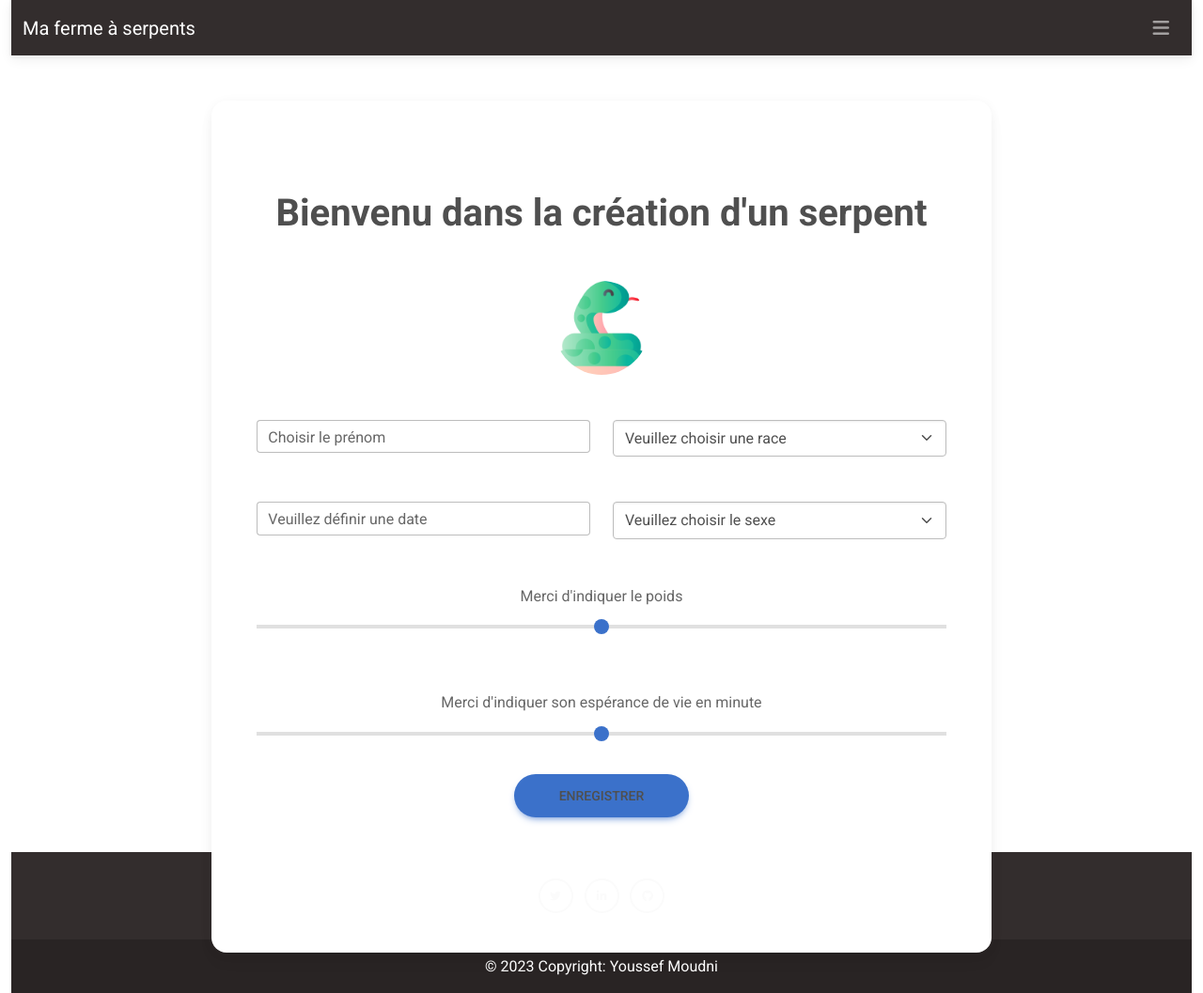
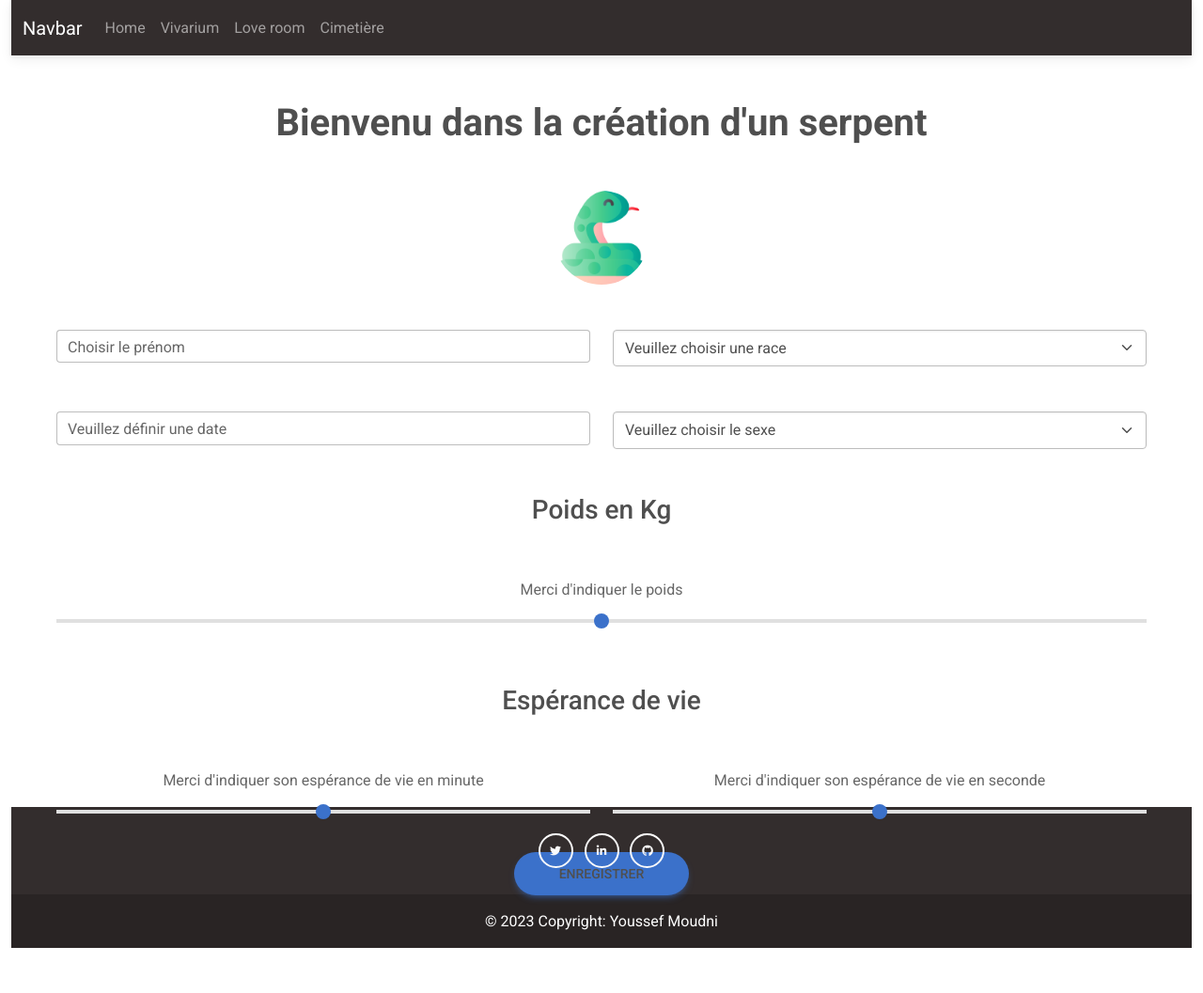
Before and after one commit to youssef67/site-serpents, a PHP site: page /index.php?page=updtSnake&id=new in a window 1280 px wide. Shown: the whole page at 94% size. After the commit the page ends 1009 px from the top, so only its background shows below. Run offline with PHP 8.4, Linux system fonts and the light colour scheme; data that the repository does not hold is empty; some libraries are stand-ins or nearby versions.

Commit message:
correction bugs et finalisation de la liste des serpents avec ajout des buttons

```diff
--- a/classes/Animal.php
+++ b/classes/Animal.php
@@ -8,7 +8,7 @@
 {
     public $conn;
     private $table = "Animal";
-    public $id = "";
+    private $id = "";
 
     public function __construct($myid = "vide")
     {
@@ -23,12 +23,16 @@
         return $this->conn->execRequest("SELECT * FROM `" . $this->table . "`");
     }
 
-    public function selectOne($col) {
+    public function get($col) {
         return $this->conn->select($this->table, $this->id, $col);
     }
 
     public function set($col, $value) {
         return $this->conn->update($this->table, $this->id, $col, $value);
+    }
+
+    public function deleteEntriesNull() {
+        $this->conn->deleteEntriesNull($this->table, "genre");
     }
 
     public function convertDureeVieEnString ($number) {
--- a/classes/Bdd.php
+++ b/classes/Bdd.php
@@ -42,7 +42,9 @@
     public function select($table, $id, $col) {
         $request = "SELECT `" . $col . "` FROM `" . $table . "` WHERE `id_" . $table . "` = " . $id;
         $res = $this->execRequest($request);
-        return stripslashes($res[0][0]);
+
+        $resStripSlashes = $res[0][$col] != null ? stripslashes($res[0][$col]) : $res[0][$col];
+        return $resStripSlashes;
     }
 
     public function delete($table, $id) {
@@ -50,4 +52,11 @@
         $this->conn->query($request);
     }
 
+    public function deleteEntriesNull($table, $col) {
+        $request = "DELETE FROM `" . $table . "` WHERE `" . $col . "` IS NULL";
+        $this->conn->query($request);
+    }
+
+
+
 }
--- a/components/header.php
+++ b/components/header.php
@@ -1,6 +1,6 @@
-<nav class="navbar navbar-dark bg-dark">
+<nav class="navbar navbar-expand-lg navbar-dark bg-dark">
     <div class="container-fluid">
-        <a class="navbar-brand" href="index.php">Ma ferme à serpents</a>
+        <a class="navbar-brand" href="#">Navbar</a>
         <button
                 class="navbar-toggler"
                 type="button"
@@ -15,13 +15,15 @@
         <div class="collapse navbar-collapse" id="navbarNav">
             <ul class="navbar-nav">
                 <li class="nav-item">
-                    <a class="nav-link active" aria-current="page" href="#">Menu 1</a>
+                    <a class="nav-link"  href="index.php">Home</a>
+                </li><li class="nav-item">
+                    <a class="nav-link" href="index.php?page=vivarium">Vivarium</a>
                 </li>
                 <li class="nav-item">
-                    <a class="nav-link" href="#">Menu 2</a>
+                    <a class="nav-link" href="index.php?page=loveRoom">Love room</a>
                 </li>
                 <li class="nav-item">
-                    <a class="nav-link" href="#">Menu 3</a>
+                    <a class="nav-link" href="index.php?page=cimetiere">Cimetière</a>
                 </li>
             </ul>
         </div>
--- a/index.php
+++ b/index.php
@@ -27,7 +27,7 @@
     if (file_exists($fileimport))
         include "$fileimport";
     else
-        echo "Page n'existe pas";
+        echo "Cette page n'existe pas";
 
 
     ?>
--- a/pages/updtSnake.php
+++ b/pages/updtSnake.php
@@ -7,7 +7,7 @@
 $conn = new \classes\Bdd();
 
 if(isset($_POST["sub_snake"])) {
-    //Créer un tableau avec les noms des images
+    //Créer un tableau avec les noms des fichiers d'images
     $dir = "img/snake-img";
     $fileList = [];
 
@@ -24,32 +24,36 @@
         var_dump("le dossier n'existe pas !");
     }
 
+    // Selection d'un nom de fichier dans le tableau + ajout en BDD
     $index = array_rand($fileList, 1);
     $s->set("path_img", $fileList[$index]);
 
+    //Calcul espérance de vie en secondes
+    $_POST["duree_vie"] = $_POST["duree_vie_minute"] * 60 + $_POST["duree_vie_seconde"];
+
+    unset($_POST["duree_vie_minute"]);
+    unset($_POST["duree_vie_seconde"]);
+
+    //Ajout du serpent en BDD
     foreach ($_POST as $key => $value) {
         if ($key != "sub_snake") {
 
+            //Conversion du poid en kgs en grammes
             if ($key == "poids") $value = $value * 1000;
-            if ($key == "duree_vie") $value = $value * 60;
 
             $s->set($key, $value);
         }
     }
+
+    header('Location: index.php?page=vivarium');
 }
 
+// Récupération des races disponibles + id correspondant
 $races = $conn->execRequest("SELECT `id_race`, `nom_race` FROM `Race`");
-
 
 ?>
 <form action="" method="POST">
-      <div class="row justify-content-center mt-5">
-        <div class="col-12 col-md-8 col-lg-8 col-xl-8">
-          <div class="card" style="border-radius: 1rem;">
     <div class="card-body p-5 text-center">
-
-              <div class="my-md-5 pb-5">
-
         <h1 class="fw-bold mb-0">Bienvenu dans la création d'un serpent</h1>
           <img src="../img/others/serpent-formulaire.png"
                class="rounded-circle mt-5"
@@ -59,7 +63,7 @@
           <div class="row mb-4 mt-5">
               <div class="col">
                   <div class="form-outline">
-                              <input type="text" id="nom" name="nom" class="form-control" />
+                      <input type="text" id="nom" name="nom" class="form-control" value="<?= $s->get("nom") ?>"/>
                       <label class="form-label" for="nom" >Choisir le prénom</label>
                   </div>
               </div>
@@ -90,6 +94,9 @@
           </div>
 
           <div class="row mb-4 mt-5">
+              <h3>Poids en Kg</h3>
+          </div>
+          <div class="row mb-4 mt-5">
               <label class="form-label" for="customRange1">Merci d'indiquer le poids</label>
               <div class="range">
                   <input name="poids" type="range" class="form-range" id="customRange1" min="1" max="20" step="0.1" />
@@ -97,23 +104,23 @@
           </div>
 
           <div class="row mb-4 mt-5">
+              <h3>Espérance de vie</h3>
+          </div>
+          <div class="row mb-4 mt-5">
+              <div class="col">
                   <label class="form-label" for="customRange1">Merci d'indiquer son espérance de vie en minute</label>
                   <div class="range">
-                          <input name="duree_vie" type="range" class="form-range" id="customRange1" min="1" max="15" />
+                      <input name="duree_vie_minute" type="range" class="form-range" id="customRange1" min="1" max="15"/>
+                  </div>
+              </div>
+              <div class="col">
+                  <label class="form-label" for="customRange1">Merci d'indiquer son espérance de vie en seconde</label>
+                  <div class="range">
+                      <input name="duree_vie_seconde" type="range" class="form-range" id="customRange1" min="0" max="60"/>
+                  </div>
               </div>
           </div>
 
-                <input
-                        class="btn btn-primary btn-lg btn-rounded gradient-custom text-body px-5"
-                        type="submit"
-                        name="sub_snake"
-                        value="Enregistrer"
-                />
-
-              </div>
-
-            </div>
-          </div>
-        </div>
+        <input class="btn btn-primary btn-lg btn-rounded gradient-custom text-body px-5" type="submit" name="sub_snake" value="Enregistrer"/>
       </div>
 </form>
```
Also changed, not shown: pages/vivarium.php (+11 -4 lines). Lines whose indentation alone changed are shown as unchanged.
